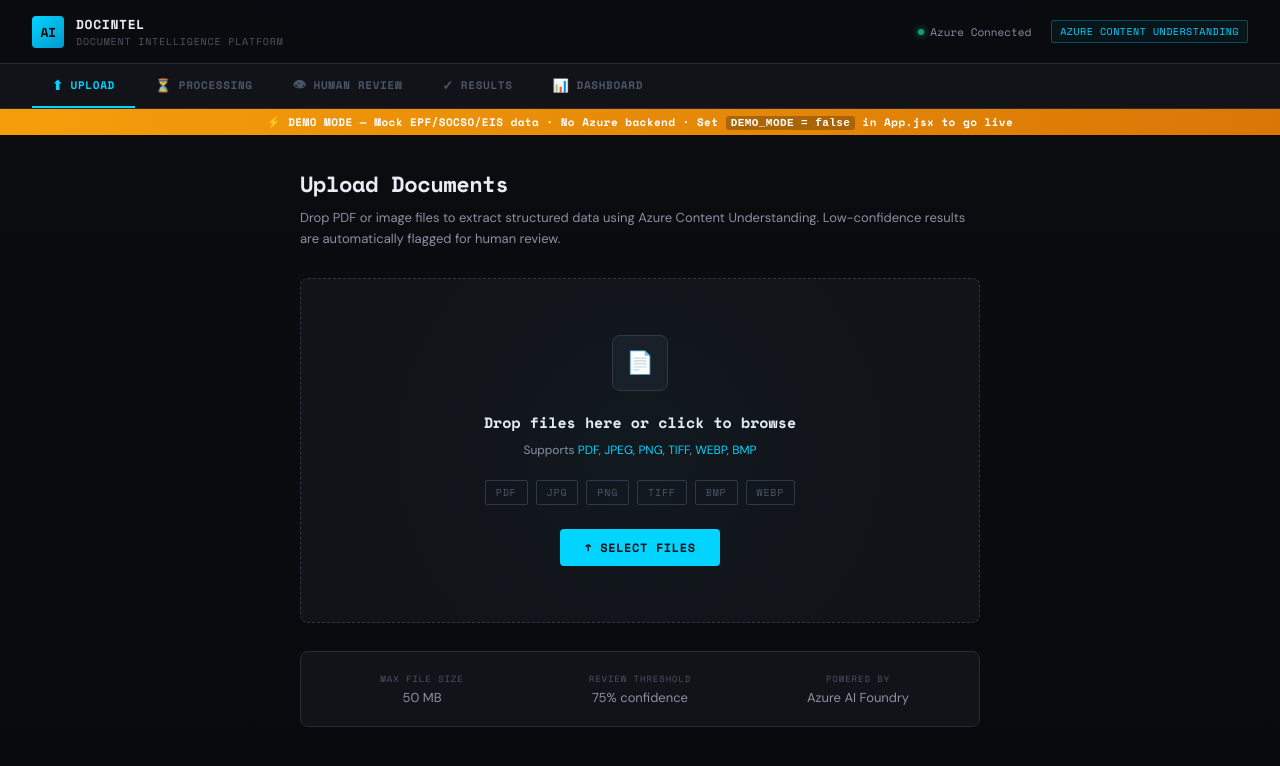
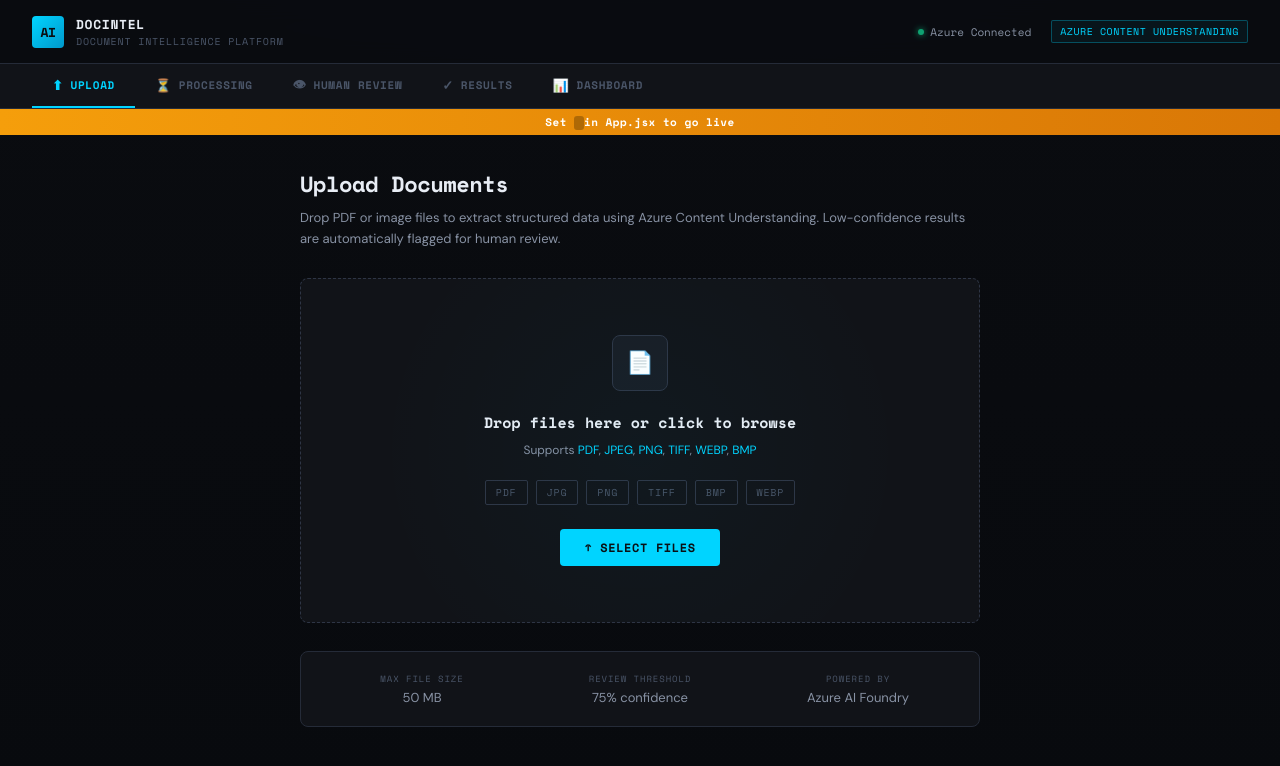
Before and after one commit to jovinkahartanto-byte/doc-intelligence, a React (Vite) app: page / in a window 1280 px wide. Shown: the top 766 px of the page. Built offline with nearby package versions, Linux system fonts and the light colour scheme.

Commit message:
feat: add DEMO_MODE with mock EPF/SOCSO/EIS payroll data

```diff
--- a/src/App.jsx
+++ b/src/App.jsx
@@ -299,8 +299,8 @@ export default function App() {
           fontWeight: 600,
           letterSpacing: "0.04em",
         }}>
-          ⚡ DEMO MODE — Mock EPF/SOCSO/EIS data · No Azure backend · Set{" "}
-          <code style={{ background: "rgba(0,0,0,0.25)", padding: "1px 5px", borderRadius: 3 }}>DEMO_MODE = false</code>
+          Set{" "}
+          <code style={{ background: "rgba(0,0,0,0.25)", padding: "1px 5px", borderRadius: 3 }}></code>
           {" "}in App.jsx to go live
         </div>
       )}
```
